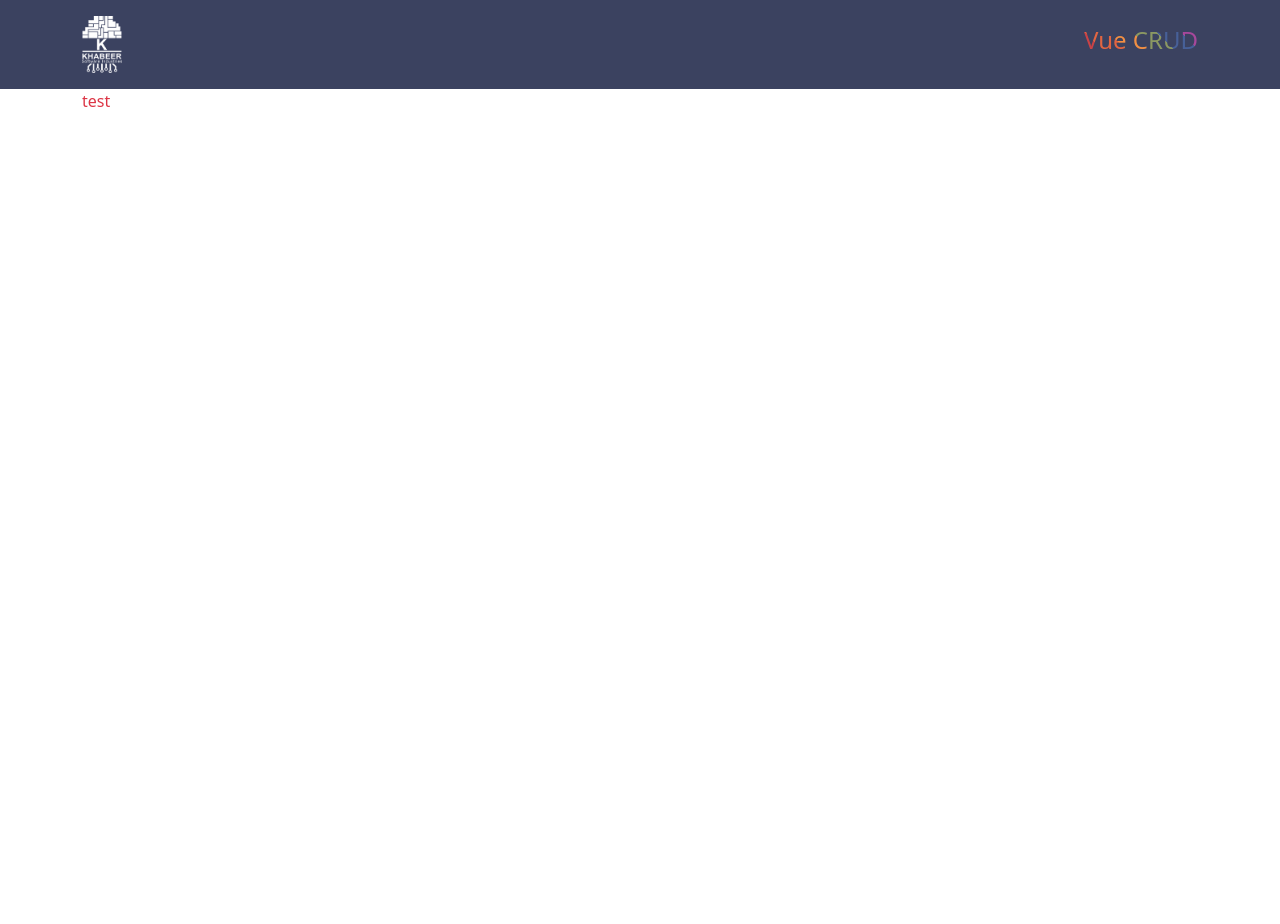
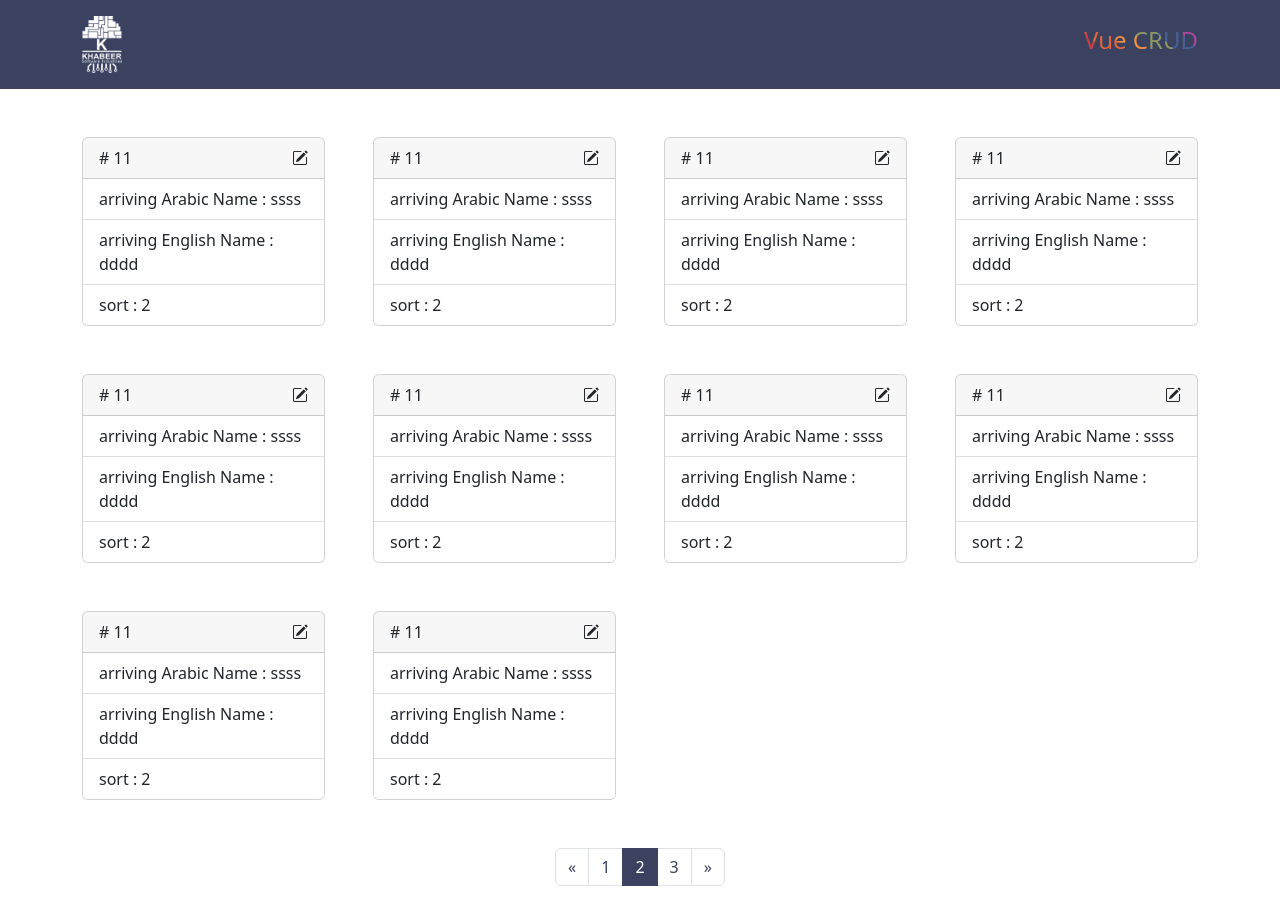
Before and after one commit to YehiaBassam/vue-crud-filtering, a Vue app: page / in a window 1280 px wide. Shown: the top 924 px of the page. Before the commit the page ends 800 px from the top, so only its background shows below. Built offline with nearby package versions, Linux system fonts and the light colour scheme.

Commit message:
add - cards design

```diff
--- a/index.html
+++ b/index.html
@@ -4,6 +4,7 @@
     <meta charset="UTF-8">
     <link rel="icon" href="/favicon.ico">
     <link href="https://cdn.jsdelivr.net/npm/bootstrap@5.2.2/dist/css/bootstrap.min.css" rel="stylesheet" integrity="sha384-Zenh87qX5JnK2Jl0vWa8Ck2rdkQ2Bzep5IDxbcnCeuOxjzrPF/et3URy9Bv1WTRi" crossorigin="anonymous">
+    <link rel="stylesheet" href="https://cdn.jsdelivr.net/npm/bootstrap-icons@1.5.0/font/bootstrap-icons.css">
     <meta name="viewport" content="width=device-width, initial-scale=1.0">
     <title>Khabeer Task</title>
   </head>
--- a/src/App.vue
+++ b/src/App.vue
@@ -2,17 +2,19 @@
   <Header />
 
   <main class="container">
-    <div class="text-danger">test</div>
+    <items />
   </main>
 </template>
 
 
 <script>
 import Header from './components/Header.vue'
+import Items from './components/Items.vue'
 
 export default {
   components: {
     Header,
+    Items,
   },
 }
 </script>
--- /dev/null
+++ b/src/components/Items.vue
@@ -0,0 +1,50 @@
+<template>
+  <!-- Cards -->
+  <div class="row g-5 py-5">
+    <div v-for="i in 10" :key="i" class="col-12 col-sm-6 col-xl-3">
+      <div class="card">
+        <div class="card-header d-flex justify-content-between align-items-center" >
+          <span># 11</span>
+          <i class="fas fa-band-aid"></i>
+          <i class="bi bi-pencil-square" style="cursor: pointer"></i>
+        </div>
+        <ul class="list-group list-group-flush">
+          <li class="list-group-item">arriving Arabic Name : ssss</li>
+          <li class="list-group-item">arriving English Name : dddd</li>
+          <li class="list-group-item">sort : 2</li>
+        </ul>
+      </div>
+    </div>
+
+    <!-- Pagination -->
+    <nav aria-label="Page navigation example">
+      <ul class="pagination justify-content-center">
+        <li class="page-item">
+          <a class="page-link" href="#" aria-label="Previous">
+            <span aria-hidden="true">&laquo;</span>
+          </a>
+        </li>
+        <li class="page-item"><a class="page-link" href="#">1</a></li>
+        <li class="page-item active"><a class="page-link" href="#">2</a></li>
+        <li class="page-item"><a class="page-link" href="#">3</a></li>
+        <li class="page-item">
+          <a class="page-link" href="#" aria-label="Next">
+            <span aria-hidden="true">&raquo;</span>
+          </a>
+        </li>
+      </ul>
+    </nav>
+
+  </div>
+</template>
+
+<style scoped>
+.page-link{
+  color: #3b4260;
+}
+.active>.page-link{
+  background-color: #3b4260  ;
+  border-color:#3b4260 ;
+  color: white;
+}
+</style>
```
